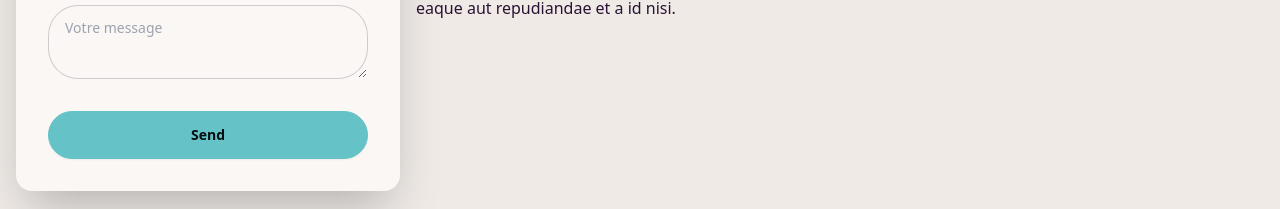
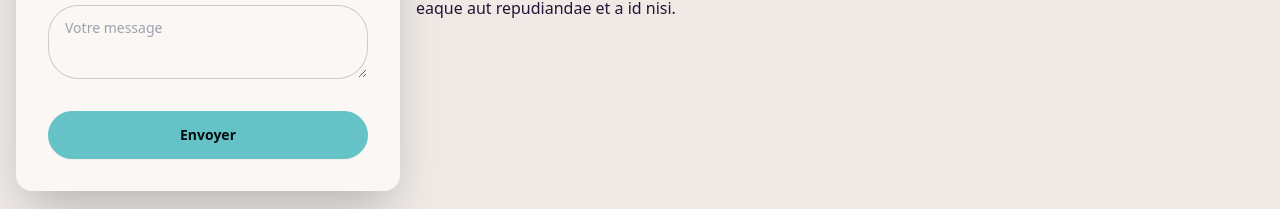
Before and after one commit to Matt-Fr/portfolio_v3, a React (Vite) app: page / in a window 1280 px wide. Shown: the part 2888-3097 px from the top of the page. Built offline with nearby package versions, Linux system fonts and the light colour scheme.

Commit message:
add tags

```diff
--- a/src/components/ProjectCard.tsx
+++ b/src/components/ProjectCard.tsx
@@ -65,7 +65,11 @@ const ProjectCard = (props: Props) => {
                   </button>
                 </form>
               </header>
-
+              <div className="flex mt-3">
+                {props.tags.map((tag) => (
+                  <div className="badge badge-neutral mr-2">{tag}</div>
+                ))}
+              </div>
               <p className="py-4">{props.descriptionFr}</p>
               <div className="flex justify-end">
                 {props.demo && (
--- a/src/sections/Contact.tsx
+++ b/src/sections/Contact.tsx
@@ -46,7 +46,7 @@ const Contact = () => {
               </div>
 
               <div className="form-control mt-6">
-                <button className="btn btn-primary">Send</button>
+                <button className="btn btn-primary">Envoyer</button>
               </div>
             </form>
           </div>
```
